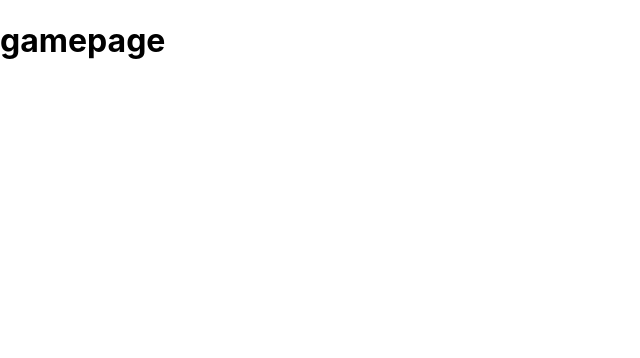
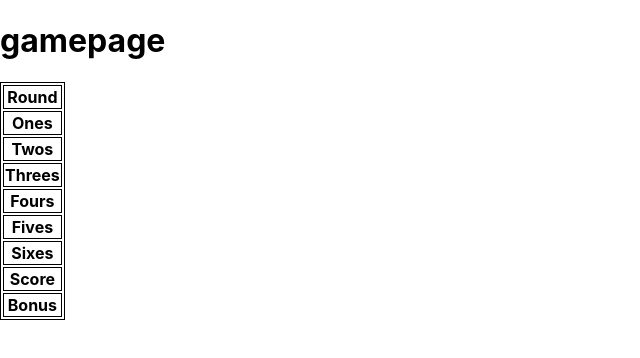
Before and after one commit to Hano2001/Yatzy_Redemption, a React (Create React App) app: page /gamepage in a window 1280 px wide. Shown: the top 358 px of the page, without its empty margins (0-640 px from the left). Built offline with nearby package versions, Linux system fonts and the light colour scheme.

Commit message:
gameboard in place

```diff
--- a/src/App.css
+++ b/src/App.css
@@ -36,3 +36,7 @@
     transform: rotate(360deg);
   }
 }
+
+table,th,td {
+  border:1px solid black
+}
--- a/src/App.tsx
+++ b/src/App.tsx
@@ -3,12 +3,17 @@ import "./App.css";
 import Iplayers from "./Components/Types"
 import Board from "./Components/Board";
 import { Outlet } from "react-router";
+import { ContextInfo } from "./Contexts/ContextInfo";
 
 
 function App() {
-
+  const [players, setPlayers] = useState<Array<Iplayers>>([]);
+ const contextValues = {
+  players, setPlayers
+ }
   return (
-    <><Outlet/></>)
+    <ContextInfo.Provider value={contextValues}>
+    <><Outlet/></></ContextInfo.Provider>)
 }
 
 export default App;
--- /dev/null
+++ b/src/Contexts/ContextInfo.js
@@ -0,0 +1,3 @@
+import React,{createContext} from "react";
+
+export const ContextInfo = createContext();
--- /dev/null
+++ b/src/Data/GameBoard.ts
@@ -0,0 +1,8 @@
+export const numbers = [
+  { name: "Ones", number: 1 },
+  { name: "Twos", number: 2 },
+  { name: "Threes", number: 3 },
+  { name: "Fours", number: 4 },
+  { name: "Fives", number: 5 },
+  { name: "Sixes", number: 6 },
+];
--- a/src/Pages/GamePage/GamePage.tsx
+++ b/src/Pages/GamePage/GamePage.tsx
@@ -1,11 +1,40 @@
-import React from 'react'
-import Iplayers from '../../Components/Types'
+import React, { useContext } from "react";
+import Iplayers from "../../Components/Types";
+import { ContextInfo } from "../../Contexts/ContextInfo";
+import { numbers } from "../../Data/GameBoard";
 
-interface props  {}
+interface props {}
 const GamePage = (props: props) => {
+  function TableRow(props: { name: string }) {
+    return (
+      <tr>
+        <th>{props.name}</th>
+        {players.map(() => {
+          return <td><input type="number" /></td>;
+        })}
+      </tr>
+    );
+  }
+  const { players } = useContext(ContextInfo);
   return (
-    <div><h1>gamepage</h1></div>
-  )
-}
+    <div>
+      <h1>gamepage</h1>
+      <table>
+        <tr>
+          <th>Round</th>
+          {players.map((player: any) => {
+            return <th>{player.name}</th>;
+          })}
+        </tr>
 
-export default GamePage
+        {numbers.map((number) => {
+          return <TableRow name={number.name} />;
+        })}
+        <TableRow name="Score" />
+        <TableRow name="Bonus" />
+      </table>
+    </div>
+  );
+};
+
+export default GamePage;
--- a/src/Pages/HomePage/HomePage.tsx
+++ b/src/Pages/HomePage/HomePage.tsx
@@ -1,10 +1,12 @@
-import React, { useState } from 'react'
+import React, { useContext, useState } from 'react'
 import Iplayers from '../../Components/Types';
+import { Link } from 'react-router-dom';
+import { ContextInfo } from '../../Contexts/ContextInfo';
 
 interface Props {}
 
 const HomePage = (props: Props) => {
-    let [players, setPlayers] = useState<Array<Iplayers>>([]);
+   const {players, setPlayers} = useContext(ContextInfo)
     function handleSubmit(e: any) {
       e.preventDefault();
 
@@ -22,7 +24,7 @@ const HomePage = (props: Props) => {
           <input type="submit" value="Add Player"/>
         </form>
 
-        {players.map((player) => {
+        {players.map((player:any) => {
           return (
             <>
               <h6>{player.name}</h6>
@@ -30,7 +32,8 @@ const HomePage = (props: Props) => {
             </>
           );
         })}
-
+        <button onClick={() => console.log(ContextInfo)}>TEST</button>
+        <Link to="/gamepage">Game</Link>
       </div>
     );
 }
```
